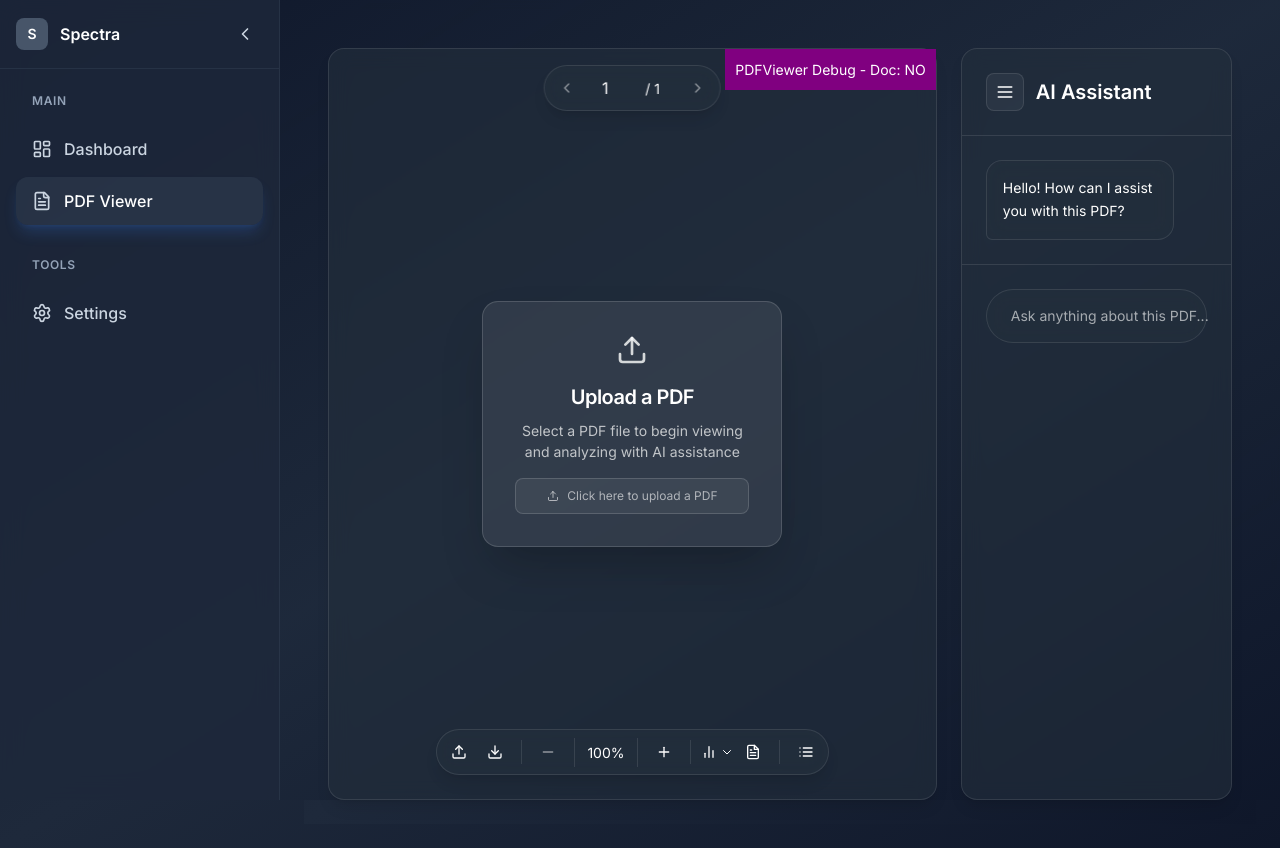
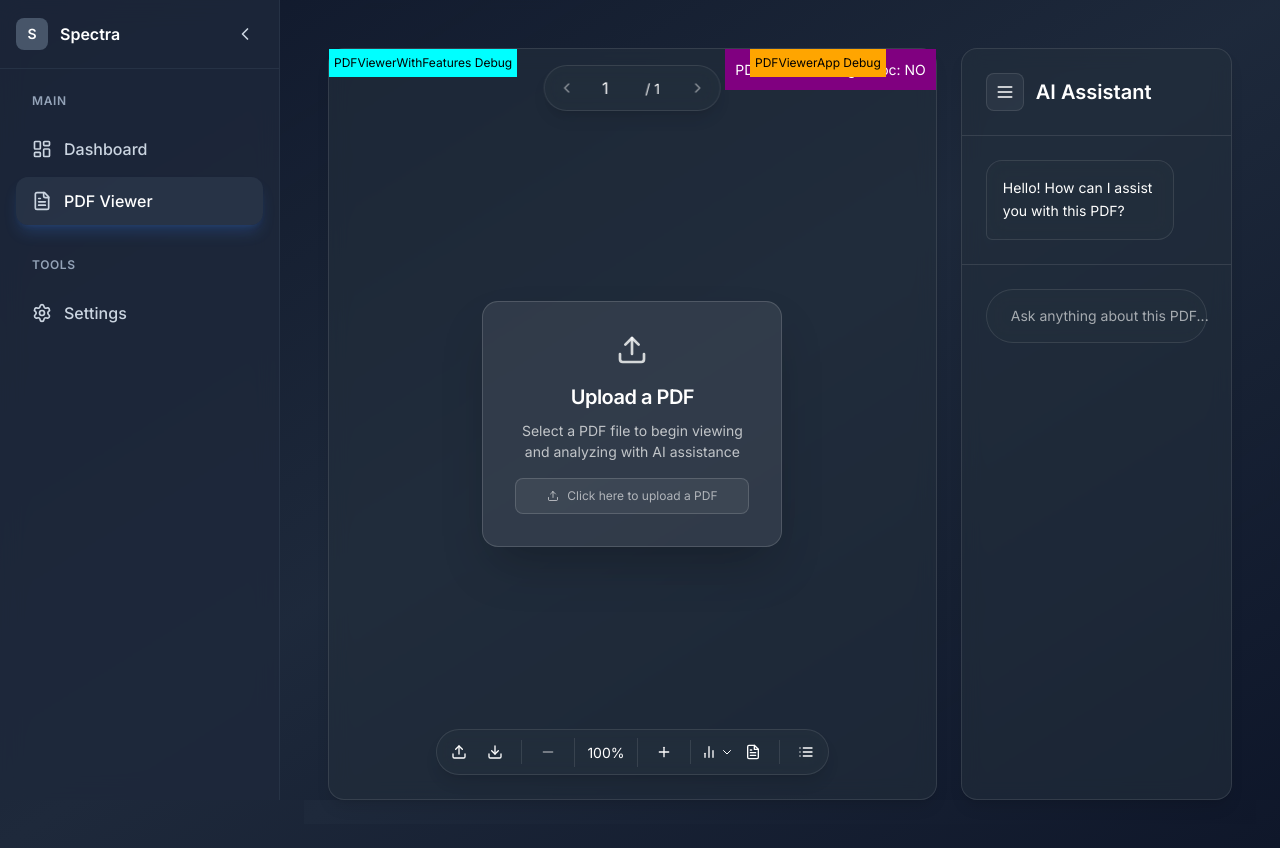
Before and after one commit to Synapsekw/PDF-Viewer, a React (Vite) app: page /app in a window 1280 px wide. Built offline with nearby package versions, Linux system fonts and the light colour scheme.

Commit message:
debug: add debug elements to track component hierarchy rendering

```diff
--- a/src/PDFViewerApp.tsx
+++ b/src/PDFViewerApp.tsx
@@ -63,6 +63,20 @@ const PDFViewerAppContent: React.FC = () => {
         onToggleAnalytics={handleAnalyticsButtonClick}
         isAnalyticsEnabled={isAnalyticsEnabled}
       >
+        {/* Debug element to check if PDFViewerApp is rendering */}
+        <div style={{
+          position: 'absolute',
+          top: '0px',
+          right: '50px',
+          padding: '5px',
+          backgroundColor: 'orange',
+          color: 'black',
+          zIndex: 1002,
+          fontSize: '12px',
+        }}>
+          PDFViewerApp Debug
+        </div>
+
         <PDFViewerWithFeatures
           onFileUpload={handleFileUpload}
           onDownload={() => console.log('Download PDF')}
--- a/src/components/pdf/PDFViewerWithFeatures.tsx
+++ b/src/components/pdf/PDFViewerWithFeatures.tsx
@@ -47,6 +47,20 @@ export const PDFViewerWithFeatures: React.FC<PDFViewerWithFeaturesProps> = ({
 
   return (
     <div ref={containerRef} style={{ width: '100%', height: '100%', position: 'relative' }}>
+      {/* Debug element to check if PDFViewerWithFeatures is rendering */}
+      <div style={{
+        position: 'absolute',
+        top: '0px',
+        left: '0px',
+        padding: '5px',
+        backgroundColor: 'cyan',
+        color: 'black',
+        zIndex: 1001,
+        fontSize: '12px',
+      }}>
+        PDFViewerWithFeatures Debug
+      </div>
+
       <PDFViewer
         onToggleOutline={onToggleOutline}
         canvasRef={canvasRef}
```
